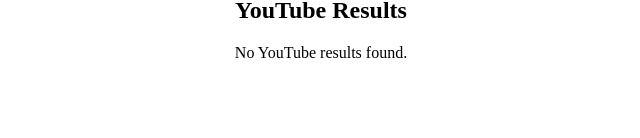
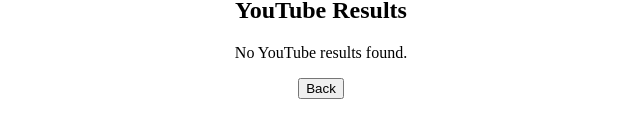
Before and after one commit to donnachapurcell20/songsearcher, a React (Create React App) app: page /search-results in a window 1280 px wide. Shown: the part 518-656 px from the top of the page, without its empty margins (319-959 px from the left). Built offline with nearby package versions, Linux system fonts and the light colour scheme.

Commit message:
Added a back button to the results section so the user can go back to the search section

```diff
--- a/src/App.js
+++ b/src/App.js
@@ -1,3 +1,4 @@
+
 import React from 'react';
 import { BrowserRouter as Router, Route, Routes } from 'react-router-dom';
 import './App.css';
--- a/src/components/SearchResults.js
+++ b/src/components/SearchResults.js
@@ -1,9 +1,14 @@
 import React from 'react';
-import { useLocation } from 'react-router-dom';
+import { useLocation, useNavigate } from 'react-router-dom';
 
 function SearchResults() {
   const location = useLocation();
+  const navigate = useNavigate();
   const { spotifyResults, youtubeResults } = location.state || {};
+
+  const handleBack = () => {
+    navigate(-1); // Navigate back to the previous page
+  };
 
   return (
     <div className="search-results">
@@ -54,6 +59,9 @@
           <p>No YouTube results found.</p>
         )}
       </div>
+
+      {/* Back Button */}
+      <button onClick={handleBack}>Back</button>
     </div>
   );
 }
```
